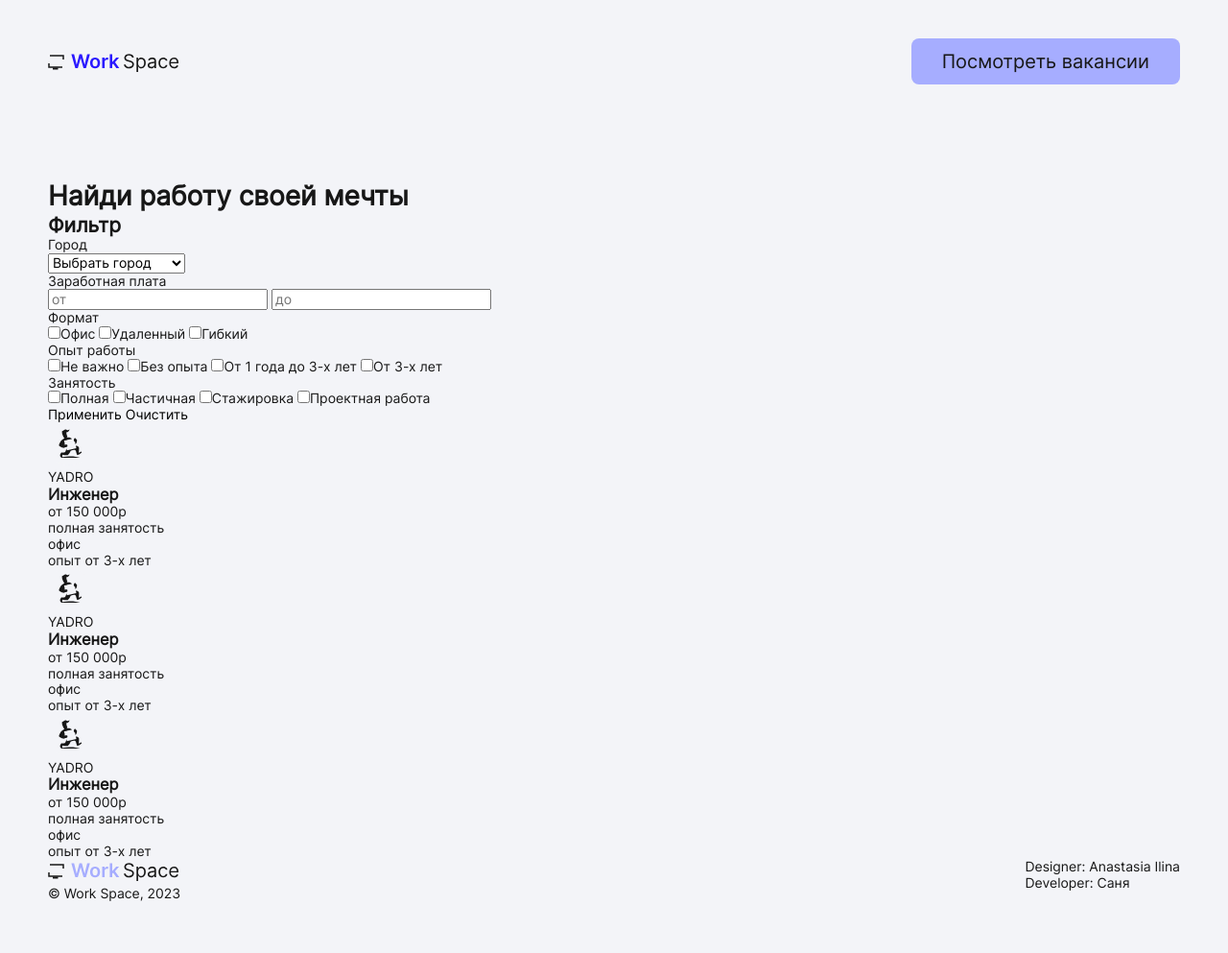
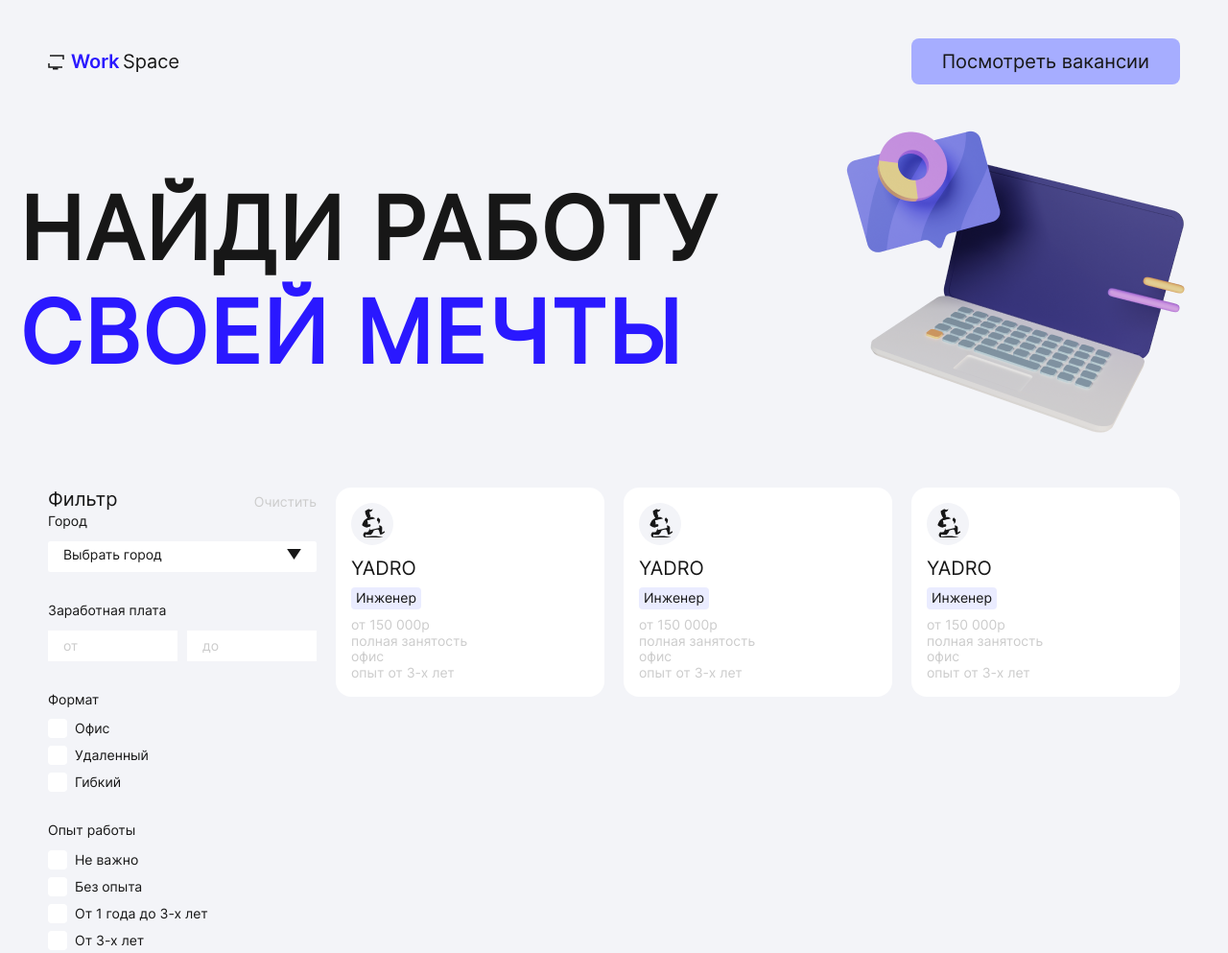
Before and after one commit to Aleksandr-Viktorovich/Worker, a plain HTML site: page index.html in a window 1280 px wide. Shown: the top 993 px of the page at 96% size. Before the commit the page ends 940 px from the top, so only its background shows below. Drawn offline with Linux system fonts and the light colour scheme.

Commit message:
стили

```diff
--- a/index.html
+++ b/index.html
@@ -9,6 +9,8 @@
     <link rel="stylesheet" href="style/normalize.css">
     <link rel="stylesheet" href="style/style.css">
     <link rel="stylesheet" href="style/index.css">
+    <script defer src="scripts/choices.min.js"></script>
+    <script defer src="scripts/script.js"></script>
 </head>
 <body>
     <header class="header">
@@ -26,6 +28,7 @@
         </section>
         <div class="vacancies" id="vacancies">
             <div class="container vacancies__container">
+                <button class="vacancies__filter-btn">Фильтр</button>
                 <section class="vacancies__filter filter">
                     <h2 class="filter__title">Фильтр</h2>
                     <form class="filter__form">
@@ -47,7 +50,7 @@
                         </fieldset>
                         <div class="filter__checkboxes">
                             <fieldset class="filter__fieldset">
-                                <legend>Формат</legend>
+                                <legend class="filter__legend">Формат</legend>
                                 <label class="filter__label checkbox">
                                     <input class="checkbox__input" type="checkbox" name="format" value="Офис">Офис
                                 </label>
@@ -59,7 +62,7 @@
                                 </label>
                             </fieldset>
                             <fieldset class="filter__fieldset">
-                                <legend>Опыт работы</legend>
+                                <legend class="filter__legend">Опыт работы</legend>
                                 <label class="filter__label checkbox">
                                     <input class="checkbox__input" type="checkbox" name="experience" value="Не важно">Не важно
                                 </label>
@@ -74,7 +77,7 @@
                                 </label>
                             </fieldset>
                             <fieldset class="filter__fieldset">
-                                <legend>Занятость</legend>
+                                <legend class="filter__legend">Занятость</legend>
                                 <label class="filter__label checkbox">
                                     <input class="checkbox__input" type="checkbox" name="type" value="Полная">Полная
                                 </label>
@@ -145,16 +148,12 @@
 
     <footer class="footer">
         <div class="container footer__container">
-            <div>
                 <img src="img/logo_footer.svg" alt="Логотип" class="footer__logo">
                 <p class="footer__copyright">© Work Space, 2023</p>
-            </div>
-            <div>
               <ul class="footer__contacts">
                   <li class="footer__contact">Designer: <a class="footer__link" href="#">Anastasia Ilina</a></li>
                   <li class="footer__contact">Developer: <a class="footer__link" href="#">Саня</a></li>
               </ul>
-            </div>
         </div>
     </footer>
 </body>
--- /dev/null
+++ b/scripts/script.js
@@ -0,0 +1,5 @@
+const citySelect = document.querySelector('#city');
+const cityChoices = new Choices(citySelect, {
+    searchEnabled: false,
+    itemSelectText: '',
+});
--- /dev/null
+++ b/style/cards.css
@@ -0,0 +1,5 @@
+.cards__list {
+    display: grid;
+    grid-template-columns: repeat(auto-fit, minmax(280px, 1fr));
+    gap: 20px;
+}
--- /dev/null
+++ b/style/checkbox.css
@@ -0,0 +1,47 @@
+.checkbox {
+    position: relative;
+    display: block;
+    line-height: 20px;
+    padding-left: 28px;
+}
+
+.checkbox__input {
+    -webkit-appearance: none;
+    -moz-appearance: none;
+    appearance: none;
+    width: 20px;
+    height: 20px;
+    position: absolute;
+    left: 0;
+    background-color: #fff;
+    border-radius: 4px;
+    transition: box-shadow 0.2s ease-in-out;
+}
+
+.checkbox__input:after {
+    position: absolute;
+    content: "";
+    inset: 0;
+    display: block;
+    background: url("../img/uim_check.svg") no-repeat center;
+    opacity: 0;
+    transition: opacity 0.2s ease-in-out;
+}
+
+.checkbox__input:checked:after {
+    opacity: 1;
+}
+
+.checkbox__input:focus-visible {
+    outline: none;
+    box-shadow: 0px 2px 10px rgba(0, 0, 0, 0.25);
+}
+
+.checkbox__input:hover:not(:disabled) {
+    outline: none;
+    box-shadow: 0px 2px 10px rgba(166, 173, 255, 0.6);
+}
+
+.checkbox__input:disabled {
+    background-color: #ccc;
+}
--- /dev/null
+++ b/style/choices.css
@@ -0,0 +1,29 @@
+.choices {
+    width: 100%;
+}
+
+.choices__inner {
+    background-color: #fff;
+    padding: 6px 16px;
+    min-height: 32px;
+    border: 0;
+}
+
+.choices__list--single {
+    padding: 0;
+}
+
+.choices[data-type*=select-one]:after {
+    width: 15px;
+    height: 15px;
+    background: url("../img/arrow.svg") no-repeat center/contain;
+    border: 0;
+    top: 6px;
+    right: 16px;
+    margin-top: 0;
+}
+
+.choices[data-type*=select-one].is-open:after {
+    transform: rotate(180deg);
+    margin-top: 0;
+}
--- /dev/null
+++ b/style/filter.css
@@ -0,0 +1,71 @@
+.filter {
+    position: relative;
+}
+
+.filter__title {
+    font-size: 20px;
+    font-weight: 400;
+    margin-bottom: 3px;
+}
+
+.filter__form {
+    display: flex;
+    flex-direction: column;
+    gap: 32px;
+}
+
+.filter__checkboxes {
+    display: flex;
+    flex-direction: column;
+    gap: 32px;
+}
+
+.filter__fieldset {
+    display: flex;
+    flex-direction: column;
+    align-items: start;
+}
+
+.filter__label:not(:last-child) {
+    margin-bottom: 8px;
+}
+
+.filter__legend {
+    margin-bottom: 12px;
+}
+
+.filter__select {
+    width: 100%;
+}
+
+.filter__range {
+    display: flex;
+    align-items: center;
+    justify-content: space-between;
+    gap: 10px;
+}
+
+.filter__input {
+    flex: 1 1 50%;
+    width: 100%;
+    padding: 0 16px;
+    height: 32px;
+    border: 0;
+}
+
+.filter__input::placeholder {
+    color: #ccc;
+}
+
+.filter__button {
+    padding: 8px 24px;
+    border-radius: 4px;
+    background-color: #A6ADFF;
+}
+
+.filter__reset {
+    position: absolute;
+    top: 7px;
+    right: 0;
+    color: #ccc;
+}
--- a/style/footer.css
+++ b/style/footer.css
@@ -1,4 +1,37 @@
+.footer {
+    padding: 50px 0 40px;
+}
+
 .footer__container {
-    display: flex;
-    justify-content: space-between;
+    display: grid;
+    gap: 27px;
+    grid-template-areas:
+        "logo ."
+        "copyright contacts";
 }
+
+.footer__logo {
+    grid-area: logo;
+}
+
+.footer__copyright {
+    grid-area: copyright;
+}
+
+.footer__contacts {
+    grid-area: contacts;
+    justify-self: end;
+    min-width: 180px;
+}
+
+.footer__contact {
+    margin-bottom: 8px;
+}
+
+.footer__contact:last-child {
+    margin-bottom: 0;
+}
+
+.footer__link {
+
+}
--- a/style/header.css
+++ b/style/header.css
@@ -1,9 +1,11 @@
+header {
+    padding: 40px 0;
+}
+
 .header__container {
     display: flex;
     justify-content: space-between;
     align-items: center;
-    margin-top: 40px;
-    margin-bottom: 100px;
 }
 
 .header__link {
--- /dev/null
+++ b/style/hero.css
@@ -0,0 +1,25 @@
+.hero {
+    padding: 60px 0 50px;
+}
+
+.hero__container {
+    position: relative;
+    padding: 57px 0;
+}
+
+.hero__container:after {
+    content: "";
+    position: absolute;
+    right: -9px;
+    top: 0;
+    width: 421px;
+    height: 330px;
+    background: url("../img/hero_picture.png") no-repeat center/contain;
+}
+
+.hero__title {
+    max-width: 780px;
+    font-size: 90px;
+    letter-spacing: 1.8px;
+    text-transform: uppercase;
+}
--- a/style/index.css
+++ b/style/index.css
@@ -1,2 +1,10 @@
+@import "choices.min.css";
 @import "header.css";
+@import "hero.css";
+@import "vacancies.css";
+@import "filter.css";
+@import "cards.css";
+@import "vacancy.css";
+@import "checkbox.css";
+@import "choices.css";
 @import "footer.css";
--- a/style/style.css
+++ b/style/style.css
@@ -72,3 +72,7 @@
     margin: 0 auto;
     padding: 0 var(--padding);
 }
+
+.blue-text{
+    color: #2a18ff;
+}
--- /dev/null
+++ b/style/vacancies.css
@@ -0,0 +1,23 @@
+.vacancies {
+    padding: 50px 0;
+}
+
+.vacancies__container {
+    display: flex;
+    align-items: start;
+    gap: 24px 20px;
+}
+
+.vacancies__filter-btn {
+    display: none;
+}
+
+.vacancies__filter {
+    flex-basis: 280px;
+    flex-grow: 0;
+    flex-shrink: 0;
+}
+
+.vacancies__cards {
+    flex-basis: 100%;
+}
--- /dev/null
+++ b/style/vacancy.css
@@ -0,0 +1,34 @@
+.vacancy {
+    padding: 16px;
+    border-radius: 16px;
+    background-color: #fff;
+    height: 100%;
+    cursor: pointer;
+}
+
+.vacancy__img {
+    max-height: 44px;
+    margin-bottom: 12px;
+    display: block;
+}
+
+.vacancy__company {
+    font-size: 20px;
+    font-weight: 400;
+    margin-bottom: 8px;
+}
+
+.vacancy__title {
+    display: inline-block;
+    margin-bottom: 8px;
+    font-weight: 400;
+    font-size: 14px;
+    border-radius: 4px;
+    background-color: #eaecff;
+    padding: 3px 5px;
+}
+
+.vacancy__field {
+    font-size: 14px;
+    color: #ccc;
+}
```
Also changed, not shown: img/arrow.svg (added), img/hero_picture.png (added), img/uim_check.svg (added), scripts/choices.min.js (added), style/choices.min.css (added).
